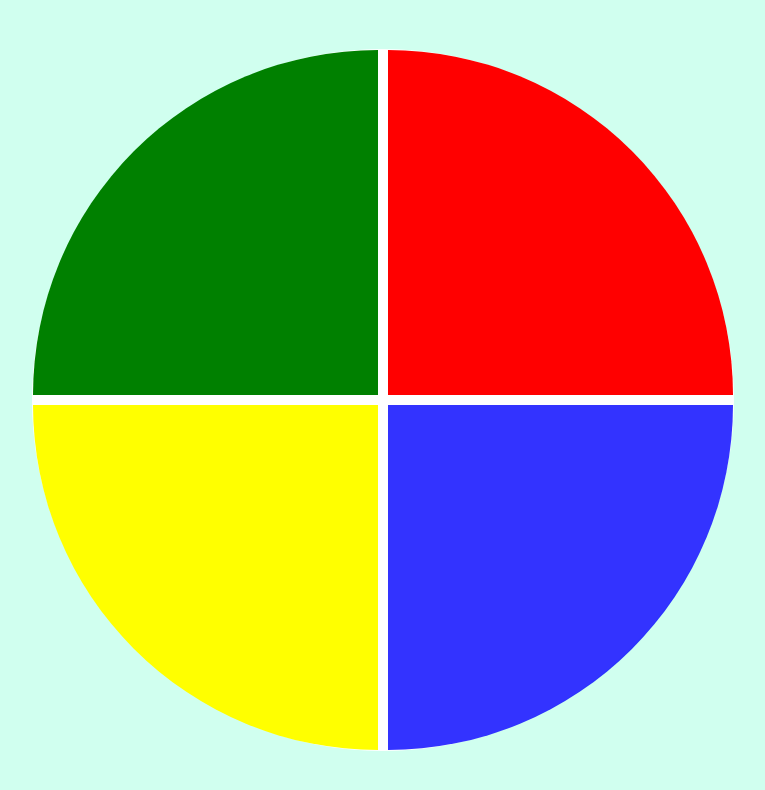
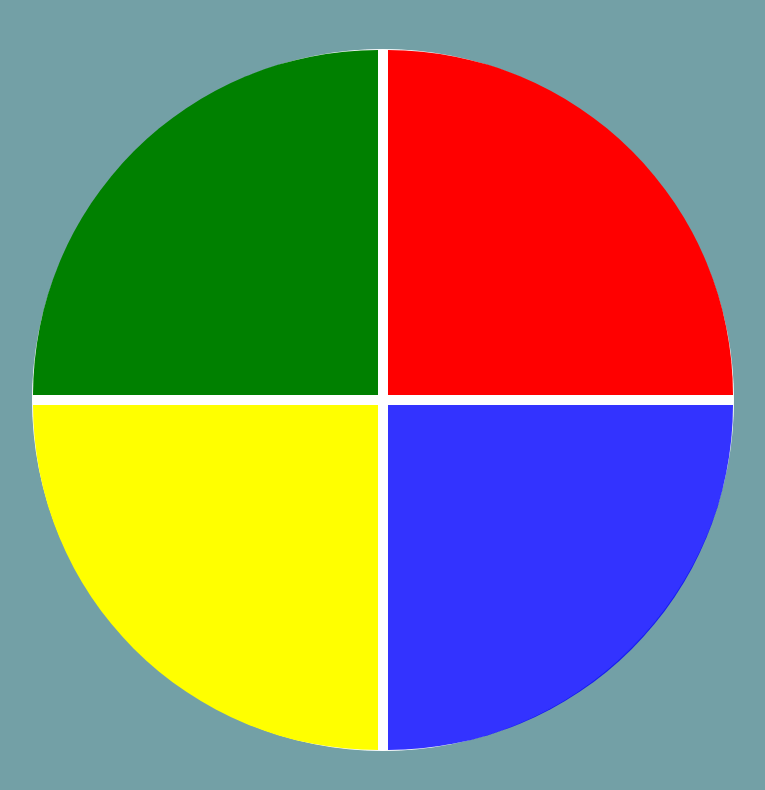
Before and after one commit to Gilberto-Rocha/Jogo-Genius, a plain HTML site: page index.html in a window 1280 px wide. Shown: the whole page, without its empty margins (257-1022 px from the left). Drawn offline with Linux system fonts and the light colour scheme.

Commit message:
Atualizar

```diff
--- a/style.css
+++ b/style.css
@@ -1,6 +1,6 @@
 body {
     margin: 0;
-    background-color: rgb(208, 255, 239);
+    background-color: rgba(7, 86, 98, 0.56);
 }
 
 .main-game {
```
